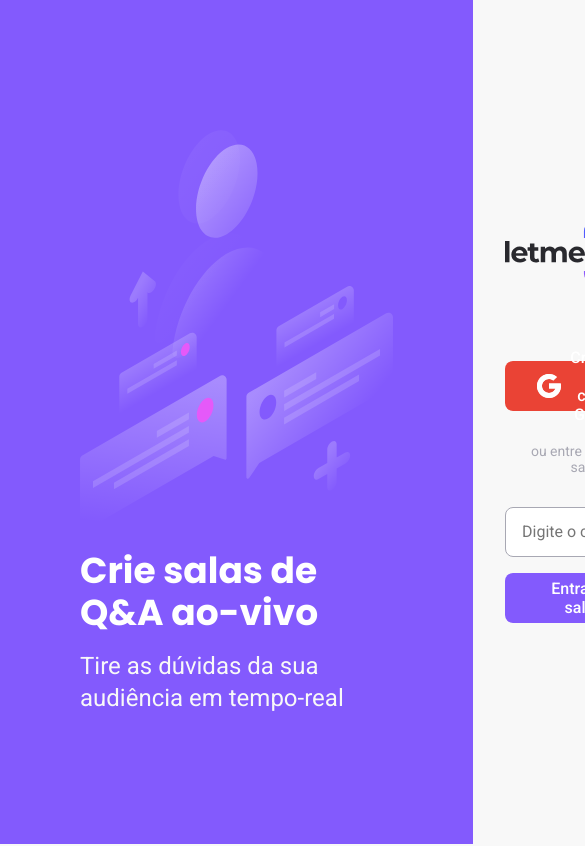
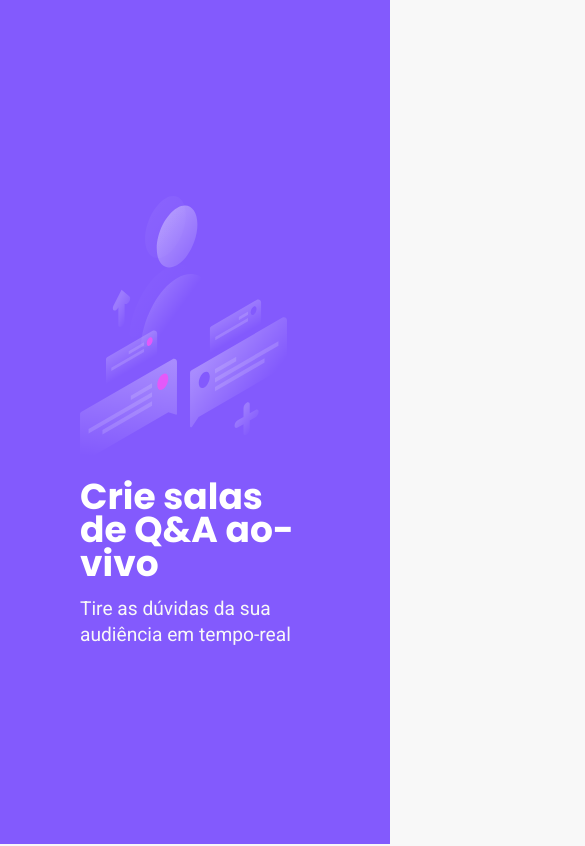
Before and after one commit to renanwillian/nlw-letmeask, a React (Create React App) app: page / in a window 390 px wide. Shown: the top 846 px of the page, 585 px wide, since content can reach past the window. Built offline with nearby package versions, Linux system fonts and the light colour scheme; no server answers.

Commit message:
Responsive

```diff
--- a/src/components/Question/index.tsx
+++ b/src/components/Question/index.tsx
@@ -35,7 +35,7 @@ export function Question({
           <img src={author.avatar} alt={author.name} />
           <span>{author.name}</span>
         </div>
-        <div>{children}</div>
+        <div className="buttons">{children}</div>
       </footer>
     </div>
   );
--- a/src/components/Question/styles.scss
+++ b/src/components/Question/styles.scss
@@ -46,11 +46,11 @@
       span {
         margin-left: 8px;
         color: $grey-dark;
-        font-size: 14px;
+        font-size: $font-size-main;
       }
     }
 
-    > div {
+    .buttons {
       display: flex;
       gap: 16px;
     }
--- a/src/components/RoomCode/styles.scss
+++ b/src/components/RoomCode/styles.scss
@@ -25,7 +25,7 @@
     align-self: center;
     flex: 1;
     padding: 0 16px 0 12px;
-    font-size: 14px;
+    font-size: $font-size-main;
     font-weight: 500;
   }
 }
--- a/src/styles/_variables.scss
+++ b/src/styles/_variables.scss
@@ -3,6 +3,9 @@
 // Fonts
 $title-font: 'Poppins', sans-serif;
 $main-font: 'Roboto', sans-serif;
+
+$font-size-main: 1.4rem;
+$font-size-title: 2.4rem;
 
 // Colors
 $white: #FFF;
--- a/src/styles/auth.scss
+++ b/src/styles/auth.scss
@@ -23,13 +23,13 @@
 
     strong {
       font: 700 36px $title-font;
-      line-height: 42px;
+      line-height: 4.2rem;
       margin-top: 16px;
     }
 
     p {
-      font-size: 24px;
-      line-height: 32px;
+      font-size: $font-size-title;
+      line-height: 3.2rem;
       margin-top: 16px;
       color: $background;
     }
@@ -59,8 +59,8 @@
     }
 
     h2 {
-      font-size: 24px;
-      margin-bottom: 24px;
+      font-size: $font-size-title;
+      margin-bottom: $font-size-title;
       font-family: $title-font;
     }
 
@@ -83,7 +83,7 @@
     }
 
     p {
-      font-size: 14px;
+      font-size: $font-size-main;
       color: $grey-dark;
       margin-top: 16px;
 
@@ -94,7 +94,7 @@
   }
 
   .separator {
-    font-size: 14px;
+    font-size: $font-size-main;
     color: $grey-medium;
 
     margin: 32px 0;
@@ -118,3 +118,26 @@
     }
   }
 }
+
+@media (max-width: 950px) {
+  #page-auth aside img {
+    max-width: 90%;
+  }
+}
+
+@media (max-width: 620px) {
+  #page-auth {
+    flex-direction: column;
+    height: 200vh;
+
+    aside {
+      flex: 0 1 auto;
+      height: 100vh;
+    }
+
+    main {
+      flex: 0 1 auto;
+      height: 100vh;
+    }
+  }
+}
--- a/src/styles/global.scss
+++ b/src/styles/global.scss
@@ -6,11 +6,21 @@
   box-sizing: border-box;
 }
 
+html {
+  font-size: 62.5%;
+}
+
 body {
   background: #f8f8f8;
   color: #29292e;
 }
 
 body, input, button, textarea {
-  font: 400 16px $main-font;
+  font: 400 1.6rem $main-font;
 }
+
+@media (max-width: 768px) {
+  html {
+    font-size: 50%;
+  }
+}
--- a/src/styles/room.scss
+++ b/src/styles/room.scss
@@ -30,6 +30,7 @@
   main {
     max-width: 800px;
     margin: 0 auto;
+    padding: 0 10px;
 
     .room-title {
       margin: 32px 0 24px;
@@ -38,7 +39,7 @@
 
       h1 {
         font-family: $title-font;
-        font-size: 24px;
+        font-size: $font-size-title;
         color: #29292e;
       }
 
@@ -49,7 +50,7 @@
         padding: 8px 16px;
         color: $white;
         font-weight: 500;
-        font-size: 14px;
+        font-size: $font-size-main;
       }
     }
 
@@ -85,12 +86,12 @@
             margin-left: 8px;
             color: #29292e;
             font-weight: 500;
-            font-size: 14px;
+            font-size: $font-size-main;
           }
         }
 
         > span {
-          font-size: 14px;
+          font-size: $font-size-main;
           color: $grey-dark;
           font-weight: 500;
 
@@ -99,7 +100,7 @@
             border: 0;
             color: $primary;
             text-decoration: underline;
-            font-size: 14px;
+            font-size: $font-size-main;
             font-weight: 500;
             cursor: pointer;
           }
@@ -154,3 +155,19 @@
   bottom: 0;
   background: rgba(0, 0, 0, 0.8);
 }
+
+@media (max-width: 550px) {
+  header .content > div {
+    flex-direction: column;
+  }
+}
+
+@media (max-width: 400px) {
+  header .content {
+    flex-direction: column;
+
+    .logo {
+      margin-bottom: 10px;
+    }
+  }
+}
```
